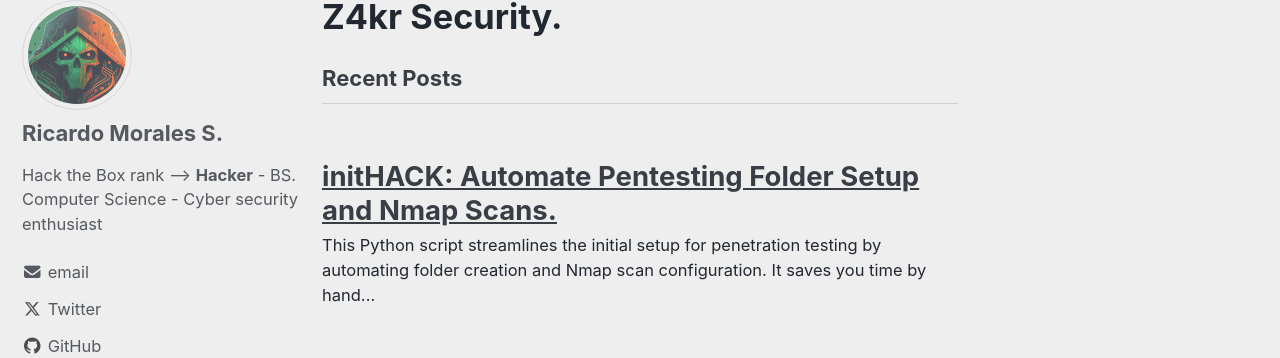
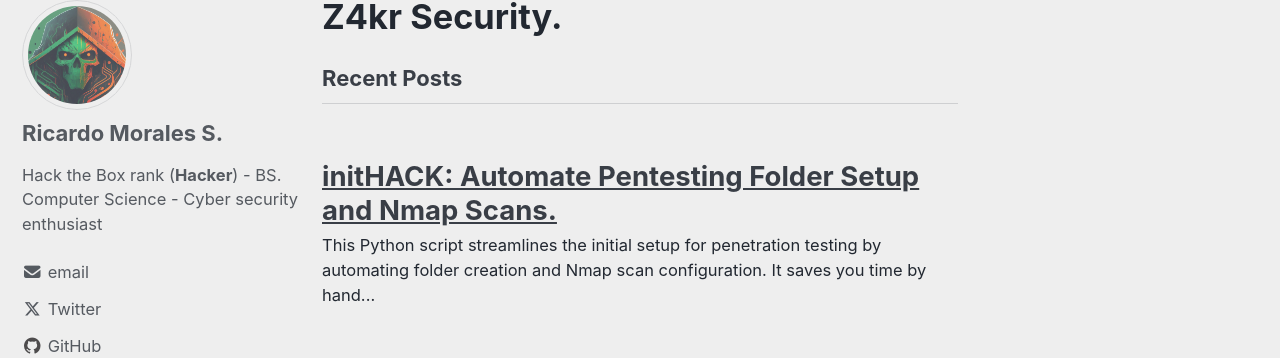
Before and after one commit to Z4kr-Sec/Z4kr-Sec.github.io, a Jekyll site: the page built from index.md, in a window 1280 px wide. Shown: the part 121-479 px from the top of the page. Built offline with Jekyll 4.4.1, drawn with Linux system fonts in a browser that asks for light colours; cached includes are drawn as plain includes.

```diff
--- a/_config.yml
+++ b/_config.yml
@@ -64,7 +64,7 @@ plugins:
 author:
   name   : "Ricardo Morales S."
   avatar : "/assets/images/cyber dead.jpg"
-  bio    : "Hack the Box rank --> **Hacker** -  BS. Computer Science - Cyber security enthusiast"
+  bio    : "Hack the Box rank (**Hacker**) -  BS. Computer Science - Cyber security enthusiast"
   links:
     - label: "email"
       icon: "fas fa-fw fa-envelope"
--- a/_layouts/categories.html
+++ b/_layouts/categories.html
@@ -1,7 +1,7 @@
 ---
 layout: archive
 ---
-<h1>testubg cat </h1>
+
 {{ content }}
 
 {% include posts-taxonomy.html taxonomies=site.categories %}
```
Also changed, not shown: _layouts/write-ups-layout.html (added, +16 -0 lines), _pages/Write-ups.md (+1 -1 lines).
